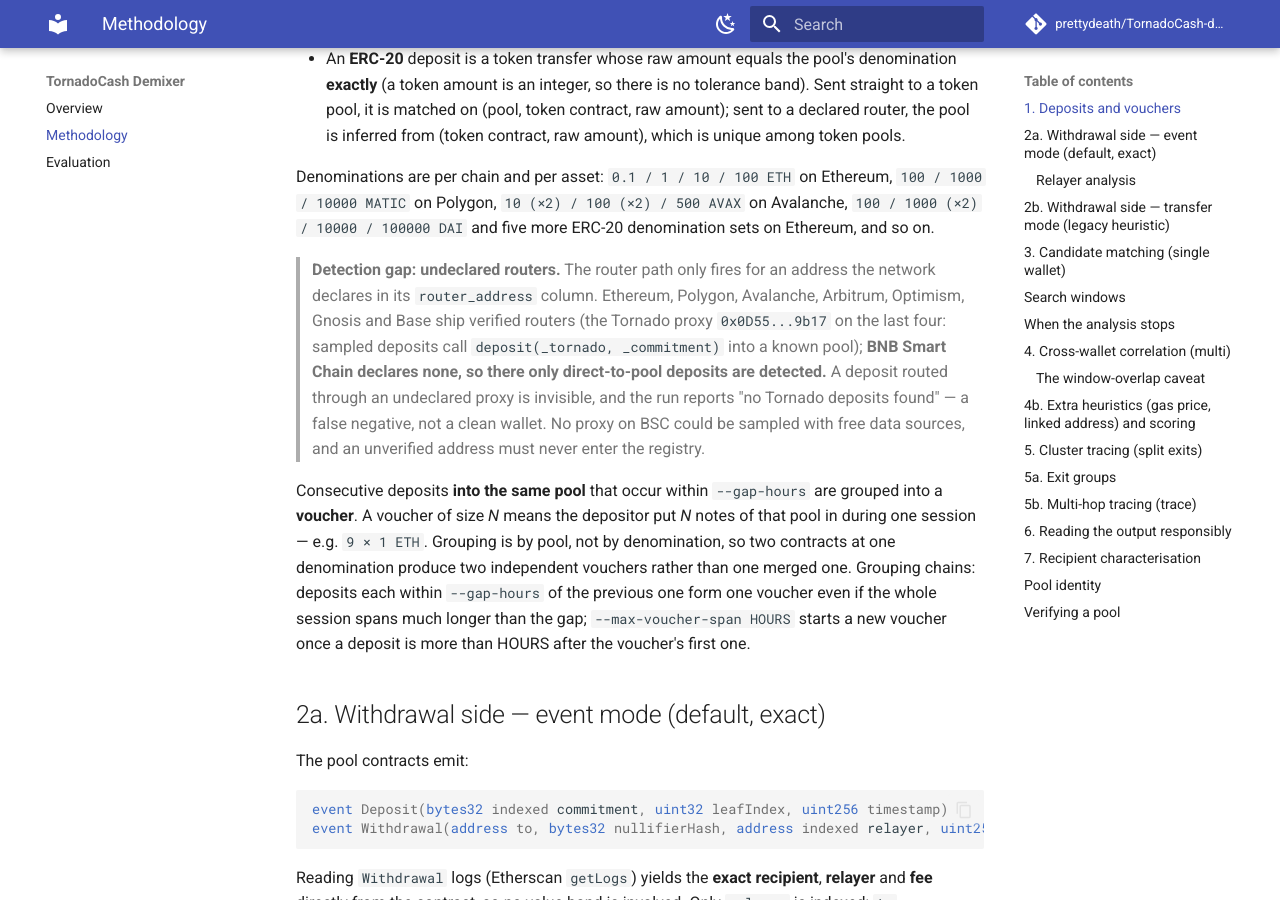
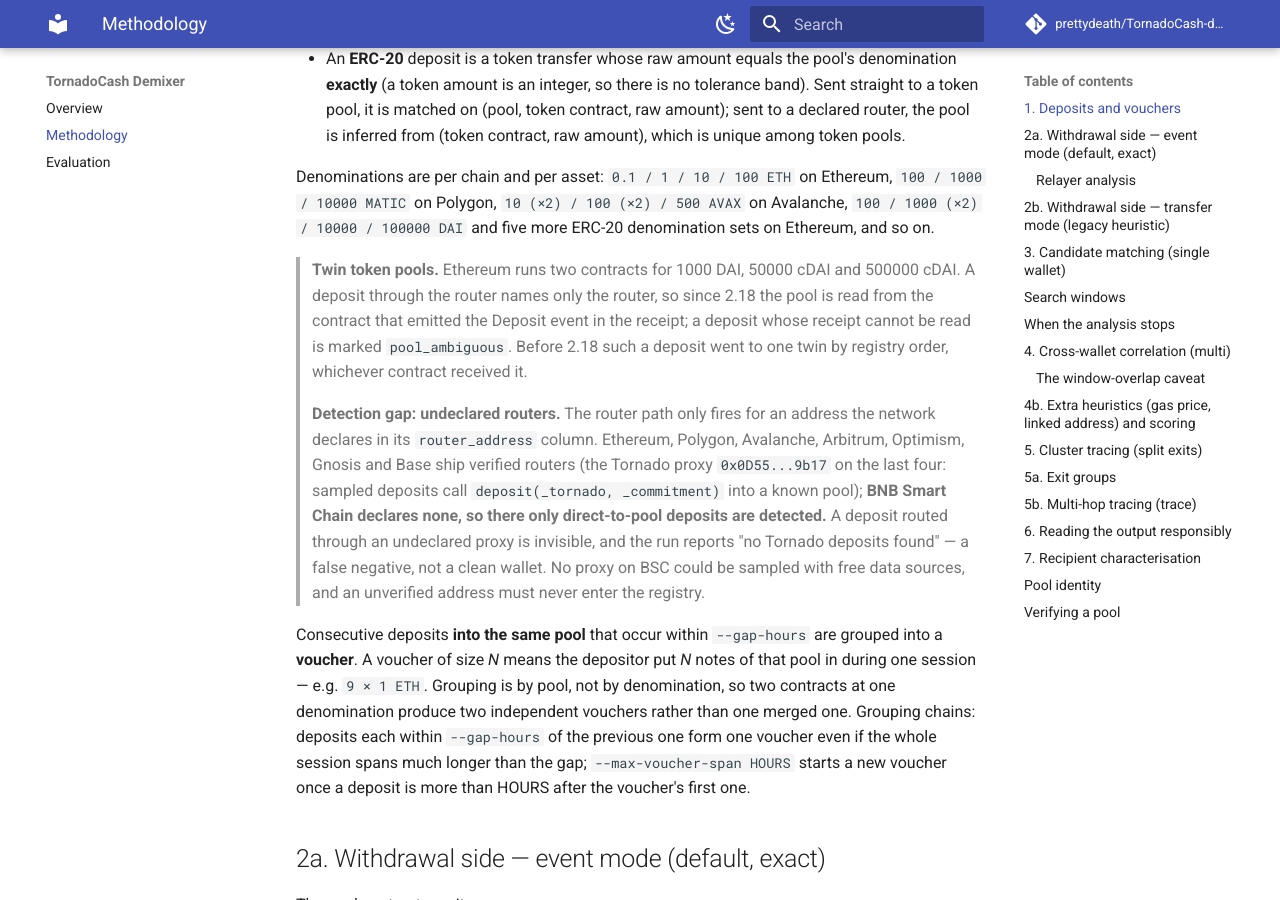
Before and after one commit to prettydeath/TornadoCash-demixer, an MkDocs documentation site: the page built from docs/METHODOLOGY.md, in a window 1280 px wide and 900 px high, scrolled down 639 px. Built offline with MkDocs 1.6.1 and Material for MkDocs 9.7.7, drawn with Linux system fonts in a browser that asks for light colours; comment, search, counter and statistics services are not loaded.

```diff
--- a/docs/METHODOLOGY.md
+++ b/docs/METHODOLOGY.md
@@ -30,6 +30,12 @@ Denominations are per chain and per asset: `0.1 / 1 / 10 / 100 ETH` on Ethereum,
 `100 / 1000 / 10000 MATIC` on Polygon, `10 (×2) / 100 (×2) / 500 AVAX` on Avalanche,
 `100 / 1000 (×2) / 10000 / 100000 DAI` and five more ERC-20 denomination sets on Ethereum, and so
 on.
+
+> **Twin token pools.** Ethereum runs two contracts for 1000 DAI, 50000 cDAI and 500000
+> cDAI. A deposit through the router names only the router, so since 2.18 the pool is read
+> from the contract that emitted the Deposit event in the receipt; a deposit whose receipt
+> cannot be read is marked `pool_ambiguous`. Before 2.18 such a deposit went to one twin by
+> registry order, whichever contract received it.
 
 > **Detection gap: undeclared routers.** The router path only fires for an address the
 > network declares in its `router_address` column. Ethereum, Polygon, Avalanche,
--- a/pyproject.toml
+++ b/pyproject.toml
@@ -4,7 +4,7 @@ build-backend = "setuptools.build_meta"
 
 [project]
 name = "tornado-demix"
-version = "2.17.0"
+version = "2.18.0"
 description = "Tornado Cash forensics: evidence-banded exit leads, exit groups, operator clusters and multi-hop fund tracing after withdrawal on 8 EVM chains, with a placebo check on real data."
 readme = "README.md"
 requires-python = ">=3.9"
--- a/tornado_demix/__init__.py
+++ b/tornado_demix/__init__.py
@@ -12,7 +12,7 @@ from .multi import correlate
 from .networks import get_network, load_networks
 from .pools import Pool
 
-__version__ = "2.17.0"
+__version__ = "2.18.0"
 __all__ = [
     "EtherscanClient",
     "run_demix",
```
Also changed, not shown: README.md (+6 -0 lines), 1 other file.
